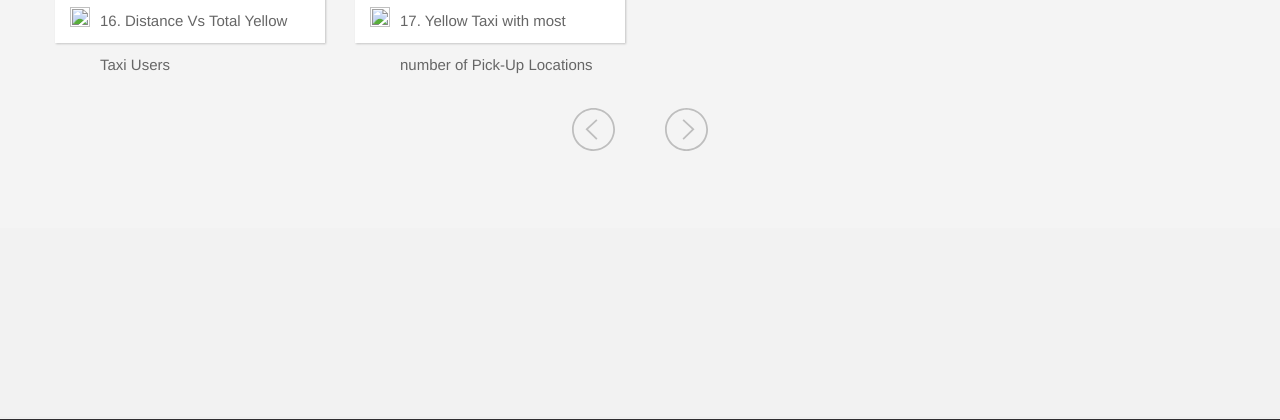
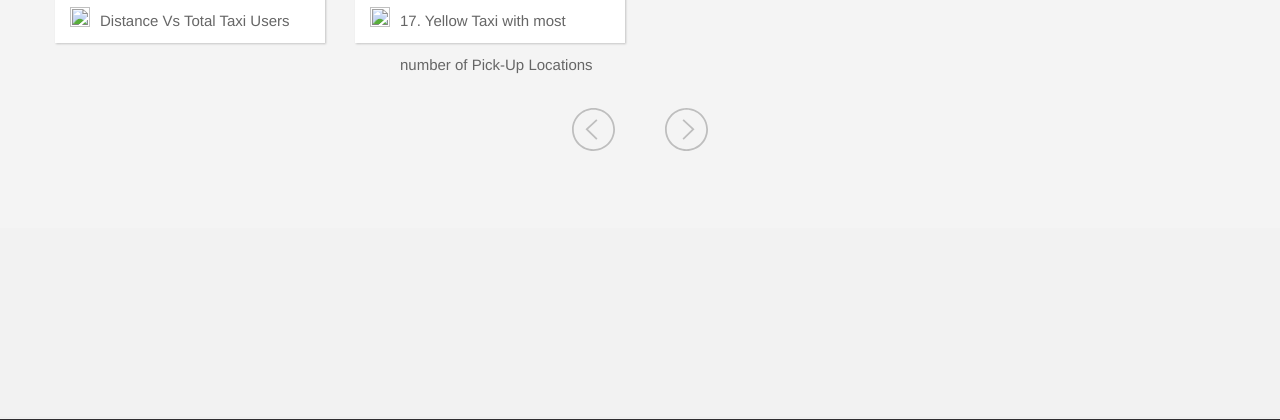
Before and after one commit to GoAsians/GoAsiansBigData, a PHP site: page / in a window 1280 px wide. Shown: the part 1442-1862 px from the top of the page. Run offline with PHP 8.4, Linux system fonts and the light colour scheme; some libraries are stand-ins or nearby versions.

Commit message:
Update index.php

```diff
--- a/WebVisualization/index.php
+++ b/WebVisualization/index.php
@@ -1154,33 +1154,33 @@ From the graph, we can observe that at low temperatures, New Yorkers prefer Yell
 							<a href="details.php?id=Pi&amp;src=Distance_Total_Amount_Relation_Yellow_Taxi&amp;name=Distance_Total_Amount_Relation_Yellow_Taxi&amp;desp=The Line Graph depicts the Average Total Fare and the distance covered in Yellow Taxi. The X-axis shows the distance range, and Y-axis shows the Average Total Fare Amount in Dollars.">
 								<img src="https://public.tableau.com/static/images/Di/Distance_Total_Amount_Relation_Yellow_Taxi/Sheet1/4_3.png" alt="" />
 								<dl>
-									<dt>Distance vs Average Total Fare Amount for yellow taxi</dt>
+									<dt>Distance vs Average Total Fare(Taxi)</dt>
 									<dd></dd>
 								</dl>
 							</a>
                             <div id="wrapper-part-info">
                             	<div class="part-info-image"><img src="" alt="" width="28" height="28"/></div>
-                            	<div id="part-info">Distance vs Average Total Fare Amount for yellow taxi</div>
+                            	<div id="part-info">Distance vs Average Total Fare(Taxi)</div>
 							</div>
 						</figure>
                         <figure class="white">
 							<a href="details.php?id=Di&amp;src=Distance_Yellow_Taxi_Users&amp;name=Distance_Yellow_Taxi_Users&amp;desp=The Line Graph shows the Total Yellow Taxi users for various distance range. The graph shows that maximum Yellow Taxi Users travel in the Yellow Taxi for short distances only. In the graph, we can observe that between 1-2 Miles, maximum number of Yellow Taxi are hired.">
 								<img src="https://public.tableau.com/static/images/Di/Distance_Yellow_Taxi_Users/Sheet1/4_3.png" alt="" />
 								<dl>
-									<dt>16.	Distance Vs Total Yellow Taxi Users</dt>
+									<dt>Distance Vs Total Taxi Users</dt>
 									<dd></dd>
 								</dl>
 							</a>
                             <div id="wrapper-part-info">
                             	<div class="part-info-image"><img src="" alt="" width="28" height="28"/></div>
-                            	<div id="part-info">16.	Distance Vs Total Yellow Taxi Users</div>
+                            	<div id="part-info">Distance Vs Total Taxi Users</div>
 							</div>
 						</figure>
 						<figure class="white">
 							<a href="details.php?id=Pi&amp;src=Famous_locations_yellow_taxi_pick_up&amp;name=Famous_locations_yellow_taxi_pick_up&amp;desp=The Line Graph depicts the Average Total Fare and the distance covered in Yellow Taxi. The X-axis shows the distance range, and Y-axis shows the Average Total Fare Amount in Dollars.">
 								<img src="https://public.tableau.com/static/images/Fa/Famous_locations_yellow_taxi_pick_up/Sheet1/4_3.png" alt="" />
 								<dl>
-									<dt>17.	Yellow Taxi with most number of Pick-Up Locations</dt>
+									<dt>Taxi with most no. of Pick-Up Locations</dt>
 									<dd></dd>
 								</dl>
 							</a>
```
